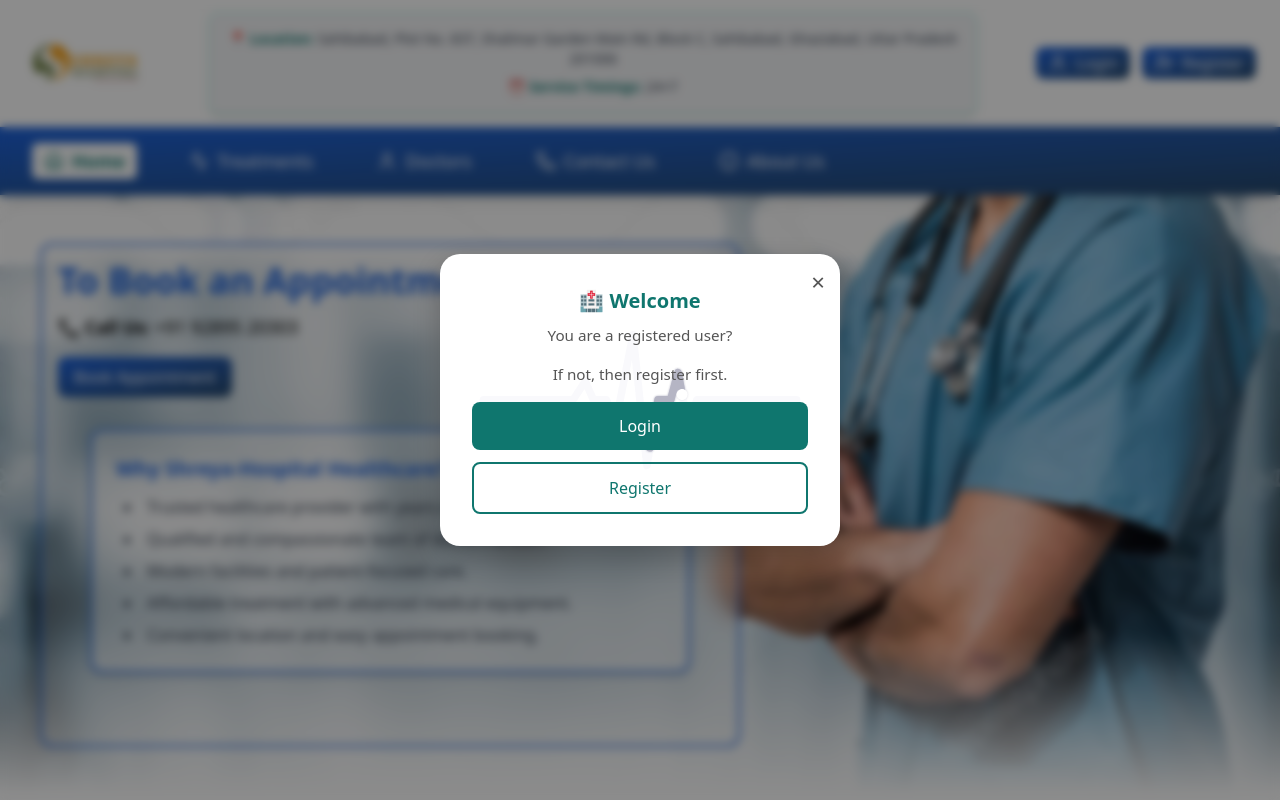
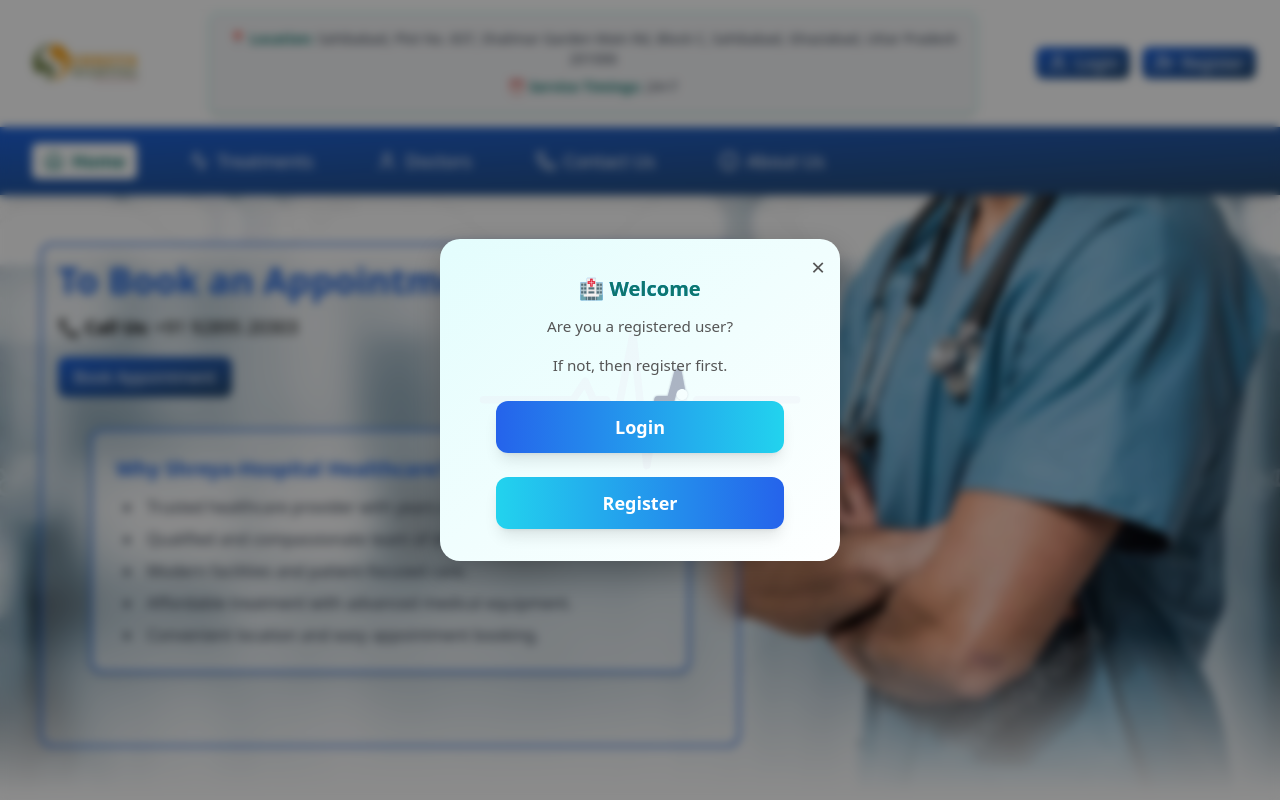
Before and after one commit to harshsharma5720/HospitalERP, a React (Create React App) app in the folder hospital-frontend/: page / in a window 1280 px wide. Shown: the top 800 px of the page. Built offline with nearby package versions, Linux system fonts and the light colour scheme.

Commit message:
Updated the PopUpLogin Page as per the Theam colour of our frontend user interface.

```diff
--- a/hospital-frontend/src/PopupForm.js
+++ b/hospital-frontend/src/PopupForm.js
@@ -8,31 +8,22 @@ export default function PopupForm() {
   const [showPopup, setShowPopup] = useState(false);
   const navigate = useNavigate();
 
-  // Show popup after 2 seconds, only if user is not logged in
   useEffect(() => {
     const token = localStorage.getItem("jwtToken");
-    console.log("Token from localStorage:", token);
-
     if (!token) {
-      console.log("No token found → showing popup soon...");
       const timer = setTimeout(() => {
-        console.log("Triggering popup now");
         setShowPopup(true);
       }, 2000);
       return () => clearTimeout(timer);
-    } else {
-      console.log("Token exists → not showing popup");
     }
   }, []);
 
-  // Stop background scroll when popup is open
   useEffect(() => {
     if (showPopup) {
       document.body.style.overflow = "hidden";
     } else {
       document.body.style.overflow = "auto";
     }
-
     return () => {
       document.body.style.overflow = "auto";
     };
@@ -47,10 +38,11 @@ export default function PopupForm() {
         if (e.target.classList.contains("popup-background")) setShowPopup(false);
       }}
     >
-      {/* Dark overlay on top of the image */}
+      {/* Overlay */}
       <div className="popup-overlay">
-        <div className="popup-card animate-scaleUp relative overflow-hidden">
-          {/*  Background Lottie Animation (behind content) */}
+        {/* ✅ Background changed to gradient theme */}
+        <div className="popup-card animate-scaleUp relative overflow-hidden bg-gradient-to-br from-[#E3FDFD] to-[#FEFFFF] shadow-2xl rounded-3xl p-8 md:p-10">
+          {/* Background Lottie Animation */}
           <div className="absolute inset-0 opacity-30 pointer-events-none">
             <Lottie
               animationData={heartbeatAnimation}
@@ -62,30 +54,28 @@ export default function PopupForm() {
 
           {/* Close Button */}
           <button
-            className="close-btn relative z-10"
+            className="close-btn relative z-10 text-gray-600 hover:text-[#007B9E] transition"
             onClick={() => setShowPopup(false)}
           >
             &times;
           </button>
 
+          {/* ✅ Text & Button Theme Updated */}
           <div className="relative z-10 text-center">
-            <h2>🏥 Welcome</h2>
-            <p>You are a registered user?</p>
-            <p>If not, then register first.</p>
+            <h2 className="text-3xl font-extrabold mb-4 bg-gradient-to-r from-blue-600 to-cyan-400 bg-clip-text text-transparent">
+              🏥 Welcome
+            </h2>
+            <p className="text-gray-700">Are you a registered user?</p>
+            <p className="text-gray-700 mb-6">If not, then register first.</p>
+            <div className="flex flex-col items-center space-y-6 mt-6">
+              <button className="w-72 py-3 bg-gradient-to-r from-blue-600 to-cyan-400 text-white text-lg font-semibold rounded-xl shadow-lg hover:scale-105 transition-transform">
+                Login
+              </button>
+              <button className="w-72 py-3 bg-gradient-to-r from-cyan-400 to-blue-600 text-white text-lg font-semibold rounded-xl shadow-lg hover:scale-105 transition-transform">
+                Register
+              </button>
+            </div>
 
-            <button
-              className="popup-btn btn-login"
-              onClick={() => navigate("/login")}
-            >
-              Login
-            </button>
-
-            <button
-              className="popup-btn btn-register"
-              onClick={() => navigate("/register")}
-            >
-              Register
-            </button>
           </div>
         </div>
       </div>
```
